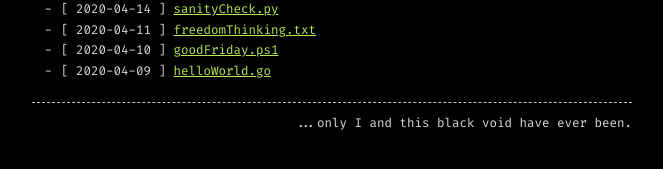
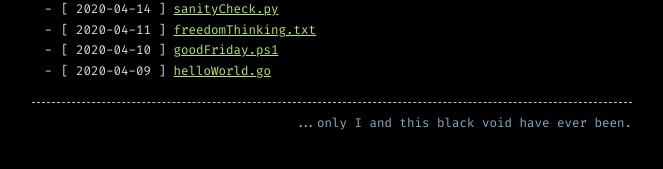
Before and after one commit to alt5474n/5474n.github.io, a Jekyll site: the page built from index.md, in a window 1280 px wide. Shown: the part 465-634 px from the top of the page, without its empty margins (308-971 px from the left). Built offline with Jekyll 4.4.1, drawn with Linux system fonts in a browser that asks for light colours.

Commit message:
changed footer color

```diff
--- a/_sass/base.scss
+++ b/_sass/base.scss
@@ -37,7 +37,7 @@ h6:before { content: "######";  margin-right: 9px; }*/
 .container { width: $container-width;  max-width: $container-max-width;  margin-right: auto;  margin-left: auto; }
 p { word-wrap: break-word;  word-break: break-word;  white-space: pre-wrap; }
 blockquote p { font-size: $base-font-size; font-family: $base-font-family;  font-size: $base-font-size;  color: var(--quote-color);  text-align: left;  line-height: $base-line-height !important; }
-footer { color: var(--text-color);  border-top: var(--border);  margin: 20px auto 15px;  padding-top: 10px;  text-align: right; }
+footer { color: var(--quote-color);  border-top: var(--border);  margin: 20px auto 15px;  padding-top: 10px;  text-align: right; }
 header { margin-top: 25px;  margin-bottom: 10px; }
 header p { text-align: left;  margin: 0; }
 footer { margin-bottom: 20px; }
```
